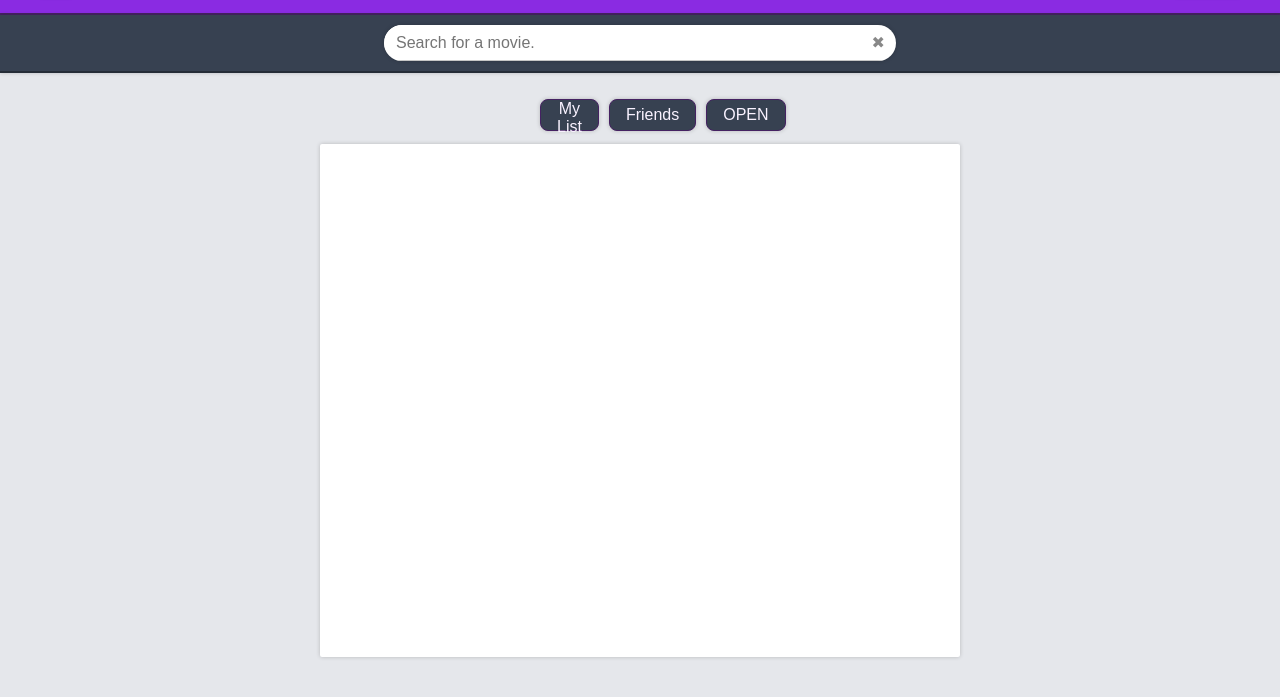
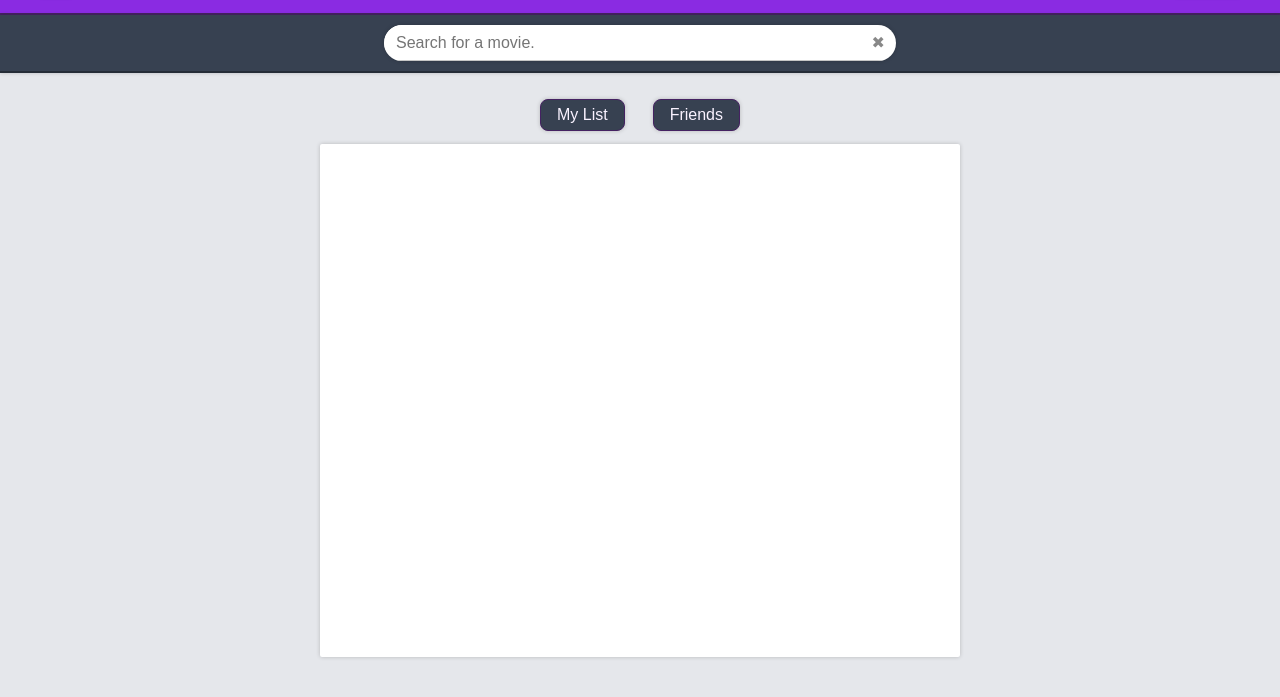
Before and after one commit to mikey1201/CISC-3140-Group-Project, a website: page index.html in a window 1280 px wide. Shown: the part 59-756 px from the top of the page. Drawn offline with Linux system fonts and the light colour scheme; no server answers.

Commit message:
more ranking menu changes

```diff
--- a/index.html
+++ b/index.html
@@ -33,7 +33,6 @@
         <div id="nav-bar">
 		<button onclick="buttonMovies()">My List</button>
 		<button onclick="buttonFriends()">Friends</button>
-		<button onclick="openMoviebox()">OPEN</button>
         </div>
         <div id="content"></div>
     </div>
```
